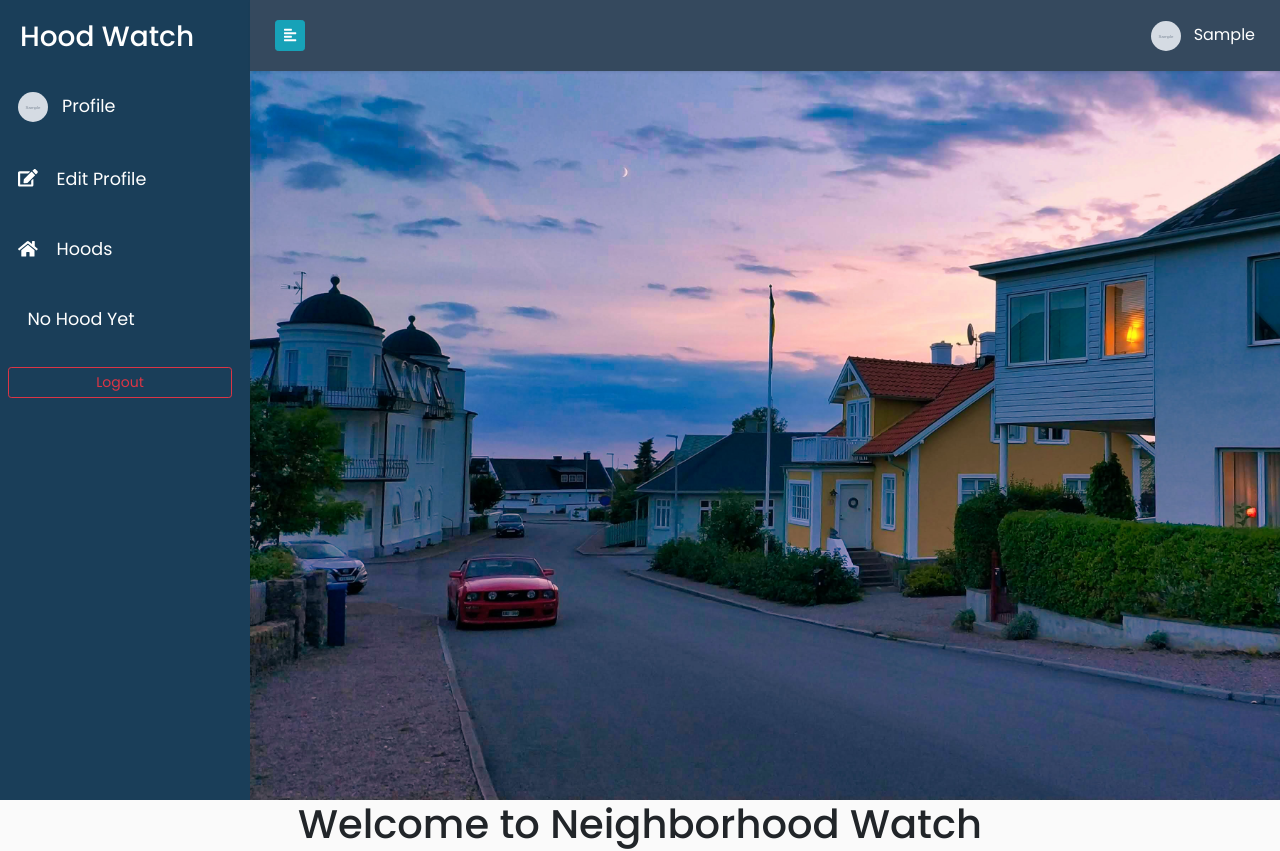
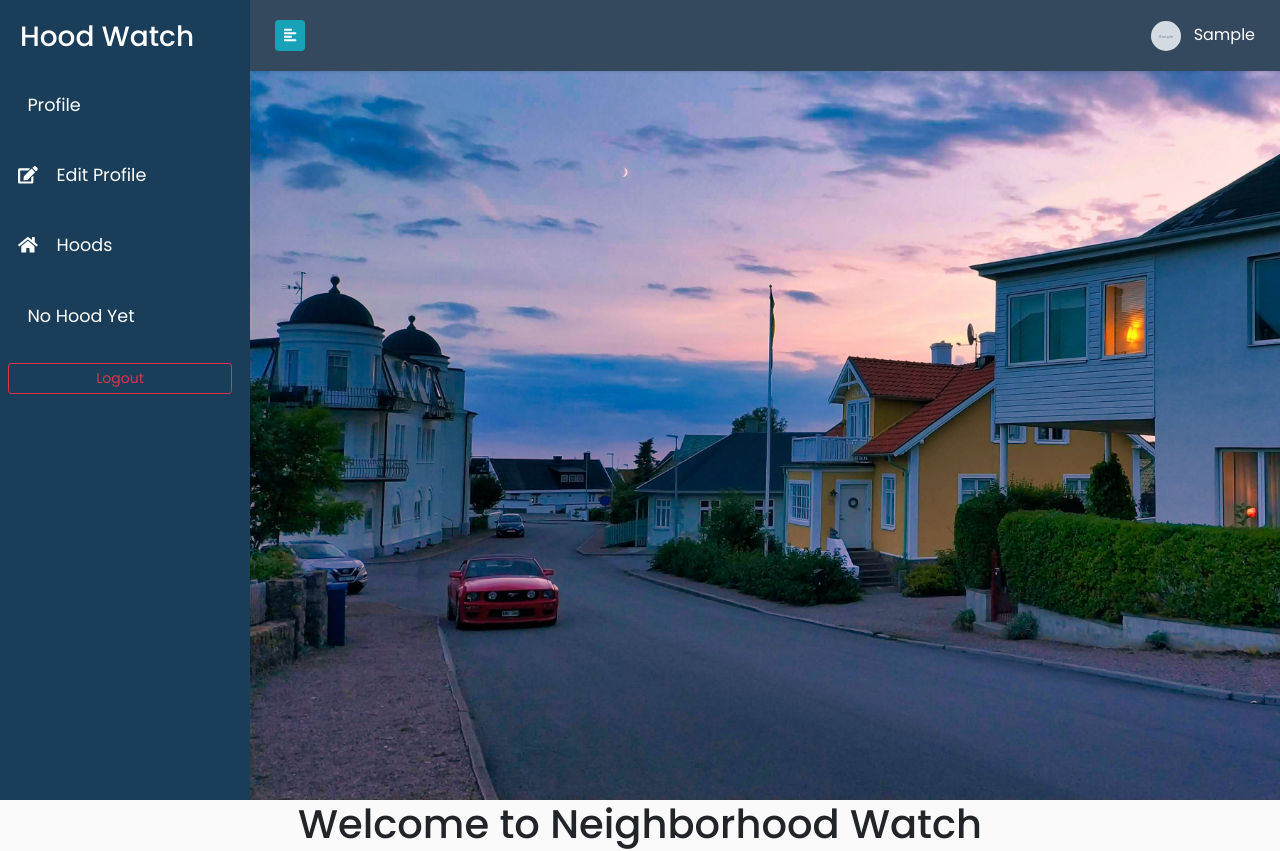
Before and after one commit to robajillo/Django-IP4, a Django app: page / in a window 1280 px wide. Shown: the top 851 px of the page. Run offline with Django 3.2, Linux system fonts and the light colour scheme; a user stored in the database is signed in; tables that the repository leaves empty hold one stand-in row (values such as "Sample post"); grey boxes marked "Sample" are stand-in pictures; some libraries are stand-ins or nearby versions.

Commit message:
modified file

```diff
--- a/neighborapp/templates/sidebar.html
+++ b/neighborapp/templates/sidebar.html
@@ -7,7 +7,7 @@
     <ul class="list-unstyled components mr-2 ml-2">
         <li class="mb-4">
             <a href="{% url 'profile' user.username %}">
-                <img class="rounded-circle nav-img"src="{{ user.profile.profile_picture.url }}" alt="">
+
                 &nbsp; Profile
             </a>
 
```
